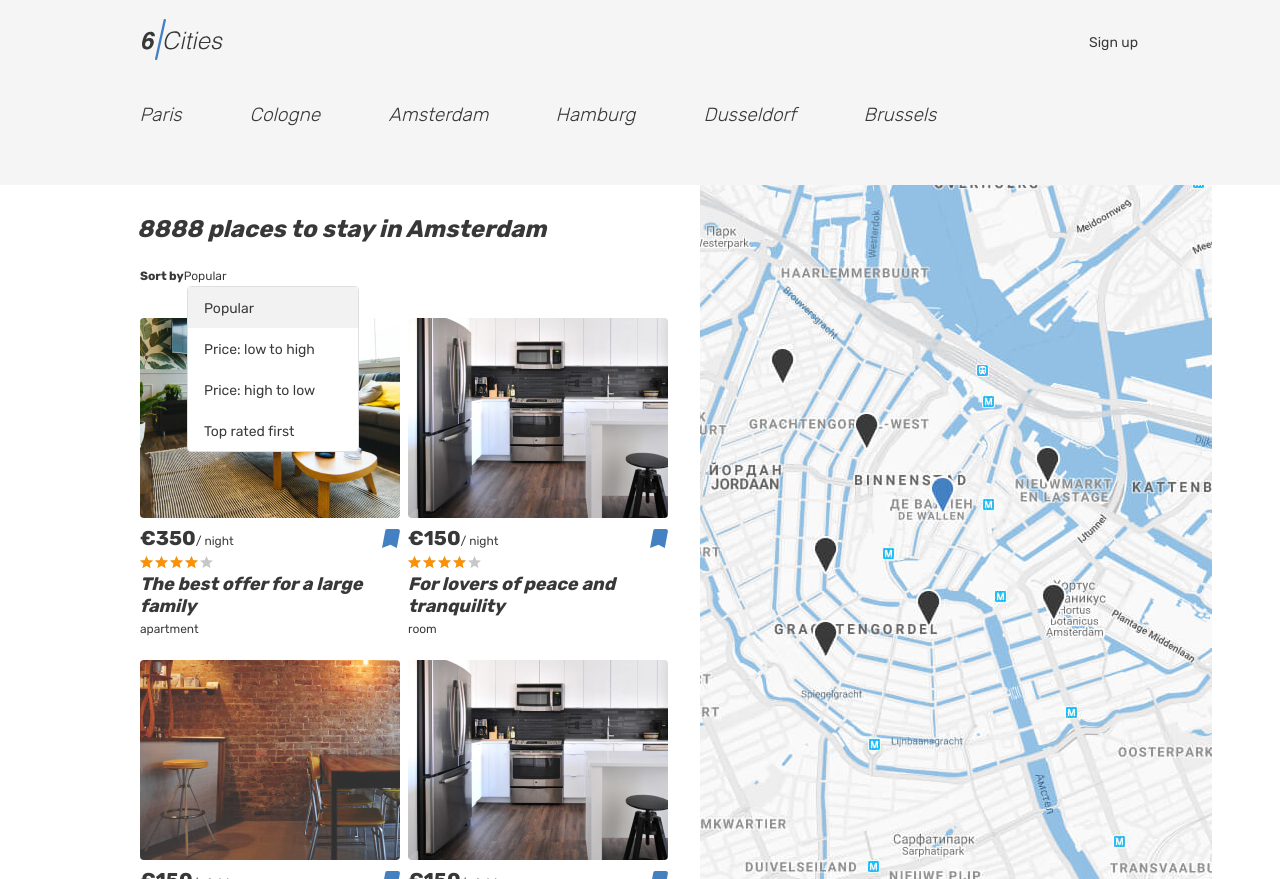
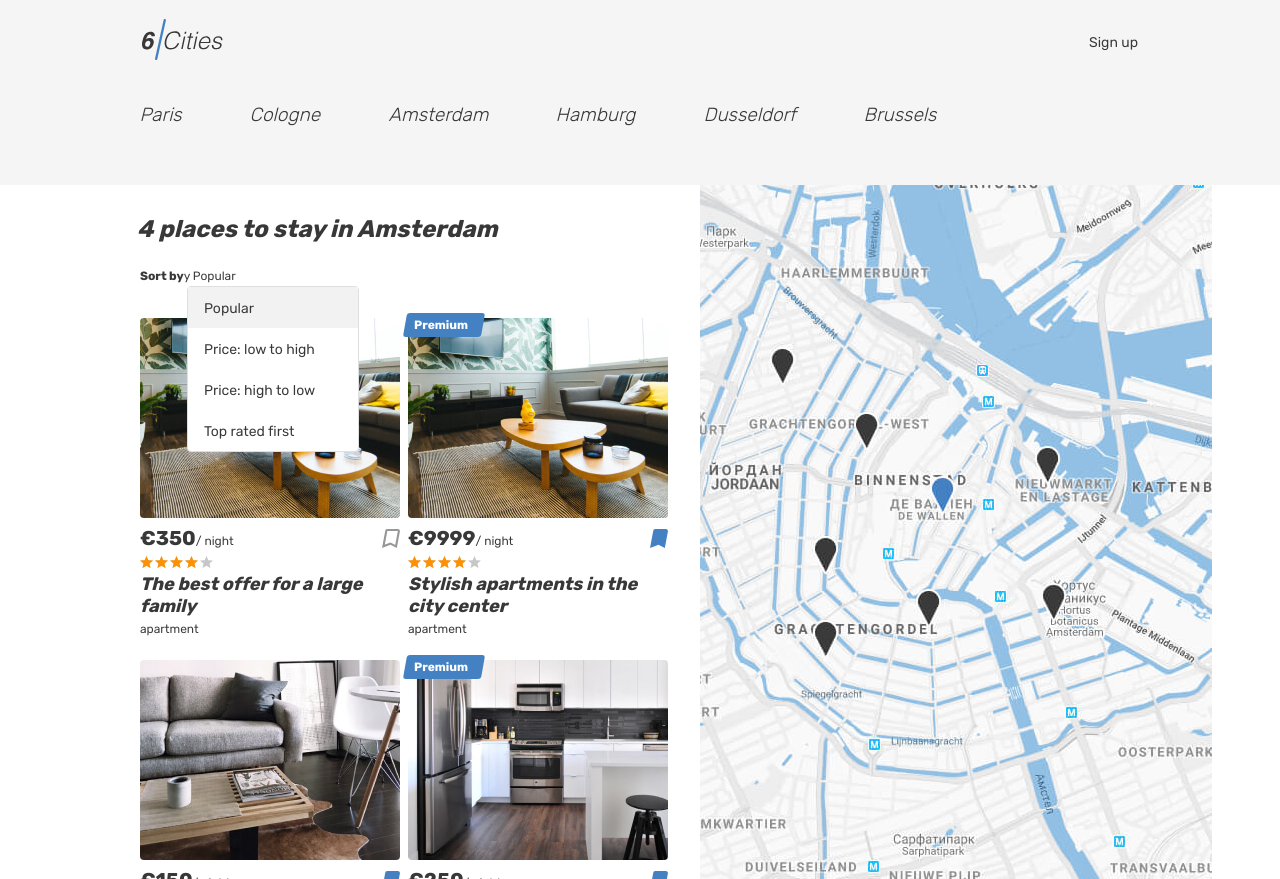
Before and after one commit to htmlacademy-react/2167681-six-cities-12, a React (Create React App) app in the folder project/: page / in a window 1280 px wide. Built offline with nearby package versions, Linux system fonts and the light colour scheme.

Commit message:
Убрал else из компонентов. Немного отрефакторил типизацию моделей.

```diff
--- a/project/src/components/FoundOffers.tsx
+++ b/project/src/components/FoundOffers.tsx
@@ -1,36 +1,31 @@
 /* eslint-disable react/jsx-closing-bracket-location */
 /* eslint-disable no-mixed-spaces-and-tabs */
-
+import { protoOffer } from '../utils/types';
 import Offer from './Offer';
 
-type offerProps = {
-	id: string;
-	city: string;
-	photo: string;
-	title: string;
-	typeOffer: string;
-	description: string;
-	countBedRoom: string;
-	priceForNight: string;
-	countGuests: string;
+type FoundOffersProps = {
+
+	offers: protoOffer[];
 }
 
-type FoundOffersProps = {
-	countsOffers: number;
-	offers: offerProps[];
-}
-
-function FoundOffers ({countsOffers, offers} : FoundOffersProps ): JSX.Element {
-  if (countsOffers > 0) {
+function FoundOffers({ offers }: FoundOffersProps): JSX.Element {
   return (
     <div className="cities">
-        <div className="cities__places-container container">
-          <section className="cities__places places">
+      <div className={`cities__places-container ${offers.length === 0 ? 'cities__places-container--empty' : ''} container`}>
+        <section className={offers.length === 0 ? 'cities__no-places' : 'cities__places places'}>
+          {/* пустой контейнер */}
+          {offers.length === 0 ?
+            <div className="cities__status-wrapper tabs__content">
+              <b className="cities__status">No places to stay available</b>
+              <p className="cities__status-description">We could not find any property available at the moment in Dusseldorf</p>
+            </div>
+            :
+            <>{/* контейнер с предложениями */}
               <h2 className="visually-hidden">Places</h2>
-            <b className="places__found">{countsOffers} places to stay in Amsterdam</b>
+              <b className="places__found">{offers.length} places to stay in Amsterdam</b>
               <form className="places__sorting" action="#" method="get">
                 <span className="places__sorting-caption">Sort by</span>
-              <span className="places__sorting-type" tabIndex={0}>
+                <span className="places__sorting-type" tabIndex={0}>y
 									Popular
                 </span>
                 <ul className="places__options places__options--custom places__options--opened">
@@ -42,30 +37,22 @@ function FoundOffers ({countsOffers, offers} : FoundOffersProps ): JSX.Element {
               </form>
               <div className="cities__places-list places__list tabs__content">
                 {/* Блок для карточек с недвижимостью */}
-              {offers.map((el) => (<Offer key={el.id} {...el}/>
+                {offers.map((el) => (<Offer key={el.id} {...el} />
                 ))}
               </div>
+            </>}
+
         </section>
         <div className="cities__right-section">
-           	 <section className="cities__map map"></section>
+          {offers.length === 0 ?
+			 /* заставка пустого экрана */
+            <img className="no-places" src="img/no-places.png" alt="" /> :
+          /* карта города */
+            <section className="cities__map map"></section>}
         </div>
       </div>
     </div>);
-  } else {
-    return (
-      <div className="cities">
-        <div className="cities__places-container cities__places-container--empty container">
-          <section className="cities__no-places">
-            <div className="cities__status-wrapper tabs__content">
-              <b className="cities__status">No places to stay available</b>
-              <p className="cities__status-description">We could not find any property available at the moment in Dusseldorf</p>
-            </div>
-          </section>
-          <div className="cities__right-section"></div>
-        </div>
-      </div>
-    );
-  }
+
 }
 
 export default FoundOffers;
--- a/project/src/components/Offer.tsx
+++ b/project/src/components/Offer.tsx
@@ -1,15 +1,16 @@
+/* eslint-disable no-mixed-spaces-and-tabs */
+import { protoOffer } from '../utils/types';
 
-type offerProps = {
-	photo: string;
-	title: string;
-	typeOffer: string;
-	priceForNight: string;
-}
 
-function Offer ({photo, title, typeOffer, priceForNight} : offerProps): JSX.Element {
+function Offer ({photo, title, typeOffer, priceForNight, isPremium, isFavorite} : protoOffer): JSX.Element {
   return (
     <div>
-      <article className="cities__card  place-card">{/* favorites__card класс - если вставлять в Favorites */}
+      <article className="cities__card   place-card">{/* favorites__card класс - если вставлять в Favorites */}
+        { isPremium &&
+		<div className="place-card__mark">
+		  <span>Premium</span>
+		</div>}
+
         <div className="cities__image-wrapper place-card__image-wrapper">
           <a href="#">
             <img className="place-card__image" src={photo} width="260" height="200" alt="Place image" />
@@ -21,7 +22,7 @@ function Offer ({photo, title, typeOffer, priceForNight} : offerProps): JSX.Elem
               <b className="place-card__price-value">&euro;{priceForNight}</b>
               <span className="place-card__price-text">&#47;&nbsp;night</span>
             </div>
-            <button className="place-card__bookmark-button place-card__bookmark-button--active button" type="button">
+            <button className={`place-card__bookmark-button ${isFavorite ? 'place-card__bookmark-button--active' : ''} button`} type="button">
               <svg className="place-card__bookmark-icon" width="18" height="19">
                 <use xlinkHref="#icon-bookmark"></use>
               </svg>
--- a/project/src/components/app/app.tsx
+++ b/project/src/components/app/app.tsx
@@ -8,35 +8,23 @@ import { BrowserRouter, Routes, Route, } from 'react-router-dom';
 import NotFound from '../NotFound';
 import { AppRoute, AuthorizationStatus } from '../../utils/consts';
 import { HelmetProvider } from 'react-helmet-async';
+import { protoOffer } from '../../utils/types';
 
 
-type offerProps = {
-	id: string;
-	city: string;
-	photo: string;
-	title: string;
-	typeOffer: string;
-	description: string;
-	countBedRoom: string;
-	priceForNight: string;
-	countGuests: string;
-}
-
 type AppScreenProps = {
-	countOffers: number;
 	isAuth: boolean;
-	offers: offerProps[];
+	offers: protoOffer[];
 	cityCatalog: string[];
 };
 
 
-function App({ countOffers, isAuth, offers, cityCatalog }: AppScreenProps): JSX.Element {
+function App({ isAuth, offers, cityCatalog }: AppScreenProps): JSX.Element {
   return (
     <HelmetProvider>
       <BrowserRouter>
         <Routes>
           <Route path={AppRoute.Main} element={<Header isAuth={isAuth} />}>
-            <Route index element={<MainPage countsOffers={countOffers} offers={offers}
+            <Route index element={<MainPage offers={offers}
               cityCatalog={cityCatalog} />}
             />
             <Route path={AppRoute.Login} element={<Login />} />
--- a/project/src/index.tsx
+++ b/project/src/index.tsx
@@ -5,7 +5,6 @@ import { Counter, City } from './utils/consts';
 import { renderArrayMocks } from './mocks/render';
 
 const Settings = {
-  countOffers: Counter.Count_offers,
   isAuth: false,
   cityCatalog: City,
 } as const;
@@ -22,7 +21,7 @@ const root = ReactDOM.createRoot(
 
 root.render(
   <React.StrictMode>
-    <App countOffers={Settings.countOffers} isAuth={Settings.isAuth} offers={OfferDataSet.offers}
+    <App isAuth={Settings.isAuth} offers={OfferDataSet.offers}
       cityCatalog={City}
     />
   </React.StrictMode>,
--- a/project/src/mocks/data.ts
+++ b/project/src/mocks/data.ts
@@ -7,6 +7,10 @@ export const PHOTO: string[] = [
   'img/apartment-02.jpg',
   'img/apartment-03.jpg',
   'img/room.jpg'
+];
+
+export const BOOLEAN: boolean[] = [
+  true, false
 ];
 
 export const TITLE: string[] = [
@@ -50,6 +54,10 @@ export const PRICE_FOR_NIGHT: string[] = [
   '150', '250', '350', '9999',
 ];
 
+export const RATING: number[] = [
+  1, 2, 3, 4, 5
+];
+
 export const AVATAR: string[] = [
   'project/public/img/avatar-angelina.jpg',
   'project/public/img/avatar-max.jpg'
--- a/project/src/mocks/render.tsx
+++ b/project/src/mocks/render.tsx
@@ -1,32 +1,20 @@
 /* eslint-disable no-mixed-spaces-and-tabs */
 import { nanoid } from 'nanoid';
+import { protoOffer } from '../utils/types';
 
 import {
   TYPE_OFFER, COUNT_BEDROOM, COUNT_GUESTS, PRICE_FOR_NIGHT, PHOTO,
-  TITLE, DESCRIPTION, CITY
+  TITLE, DESCRIPTION, CITY, BOOLEAN, RATING
 } from '../mocks/data';
 
 
-type protoMock = {
-	id: string;
-	photo: string;
-	city: string;
-	title: string;
-	typeOffer: string;
-	description: string;
-	countBedRoom: string;
-	priceForNight: string;
-	countGuests: string;
-}
-
-
-function getRandomIntInclusiveArrayElement(array: string[]): string {
+function getRandomIntInclusiveArrayElement<T>(array: T[]): T {
   const randomIndex = Math.floor(Math.random() * array.length);
   return array[randomIndex];
 }
 
 
-function renderMock(): protoMock {
+function renderMock(): protoOffer {
   return {
     id: nanoid(),
     city: getRandomIntInclusiveArrayElement(CITY),
@@ -36,12 +24,15 @@ function renderMock(): protoMock {
     description: getRandomIntInclusiveArrayElement(DESCRIPTION),
     countBedRoom: getRandomIntInclusiveArrayElement(COUNT_BEDROOM),
     priceForNight: getRandomIntInclusiveArrayElement(PRICE_FOR_NIGHT),
-    countGuests: getRandomIntInclusiveArrayElement(COUNT_GUESTS)
+    countGuests: getRandomIntInclusiveArrayElement(COUNT_GUESTS),
+	 isFavorite: getRandomIntInclusiveArrayElement(BOOLEAN),
+	 isPremium: getRandomIntInclusiveArrayElement(BOOLEAN),
+	 rating: getRandomIntInclusiveArrayElement(RATING),
   };
 }
 
-function renderArrayMocks(count: number) {
-  const arrayMocks: protoMock[] = [];
+function renderArrayMocks(count: number):protoOffer[] {
+  const arrayMocks: protoOffer[] = [];
 
   for (let i = 0; i < count; i++) {
     arrayMocks.push(renderMock());
--- a/project/src/pages/Main.tsx
+++ b/project/src/pages/Main.tsx
@@ -1,27 +1,14 @@
 import FoundOffers from '../components/FoundOffers';
 import LocationItem from '../components/LocationItem';
 import { Helmet } from 'react-helmet-async';
-
-
-type offerProps = {
-	id: string;
-	city: string;
-	photo: string;
-	title: string;
-	typeOffer: string;
-	description: string;
-	countBedRoom: string;
-	priceForNight: string;
-	countGuests: string;
-}
+import { protoOffer } from '../utils/types';
 
  type MainPageProps = {
-	countsOffers: number;
-   offers: offerProps[];
+   offers: protoOffer[];
 	cityCatalog: string[];
 }
 
-function MainPage({countsOffers, offers, cityCatalog} : MainPageProps ): JSX.Element {
+function MainPage({offers, cityCatalog} : MainPageProps ): JSX.Element {
   return (
     <div className="page page--gray page--main">
 
@@ -40,7 +27,7 @@ function MainPage({countsOffers, offers, cityCatalog} : MainPageProps ): JSX.Ele
           </section>
         </div>
         {/* Отображение предложений.*/}
-        <FoundOffers countsOffers={countsOffers} offers={offers}/>
+        <FoundOffers offers={offers}/>
       </main>
     </div>
   );
--- a/project/src/utils/consts.ts
+++ b/project/src/utils/consts.ts
@@ -18,6 +18,7 @@ export enum AuthorizationStatus {
 	Unknown = 'UNKNOWN',
 }
 
+//Города находятся на панели навигации
 export const City: string[] = [
   'Paris', 'Cologne', 'Amsterdam', 'Hamburg', 'Dusseldorf', 'Brussels'
 ];
--- /dev/null
+++ b/project/src/utils/types.ts
@@ -0,0 +1,15 @@
+// Шаблон предложения аренды
+export type protoOffer = {
+	id: string;
+	photo: string;
+	city: string;
+	title: string;
+	typeOffer: string;
+	description: string;
+	countBedRoom: string;
+	priceForNight: string;
+	countGuests: string;
+	isFavorite: boolean;
+	isPremium: boolean;
+	rating: number;
+};
```
Lines whose indentation alone changed are shown as unchanged.
